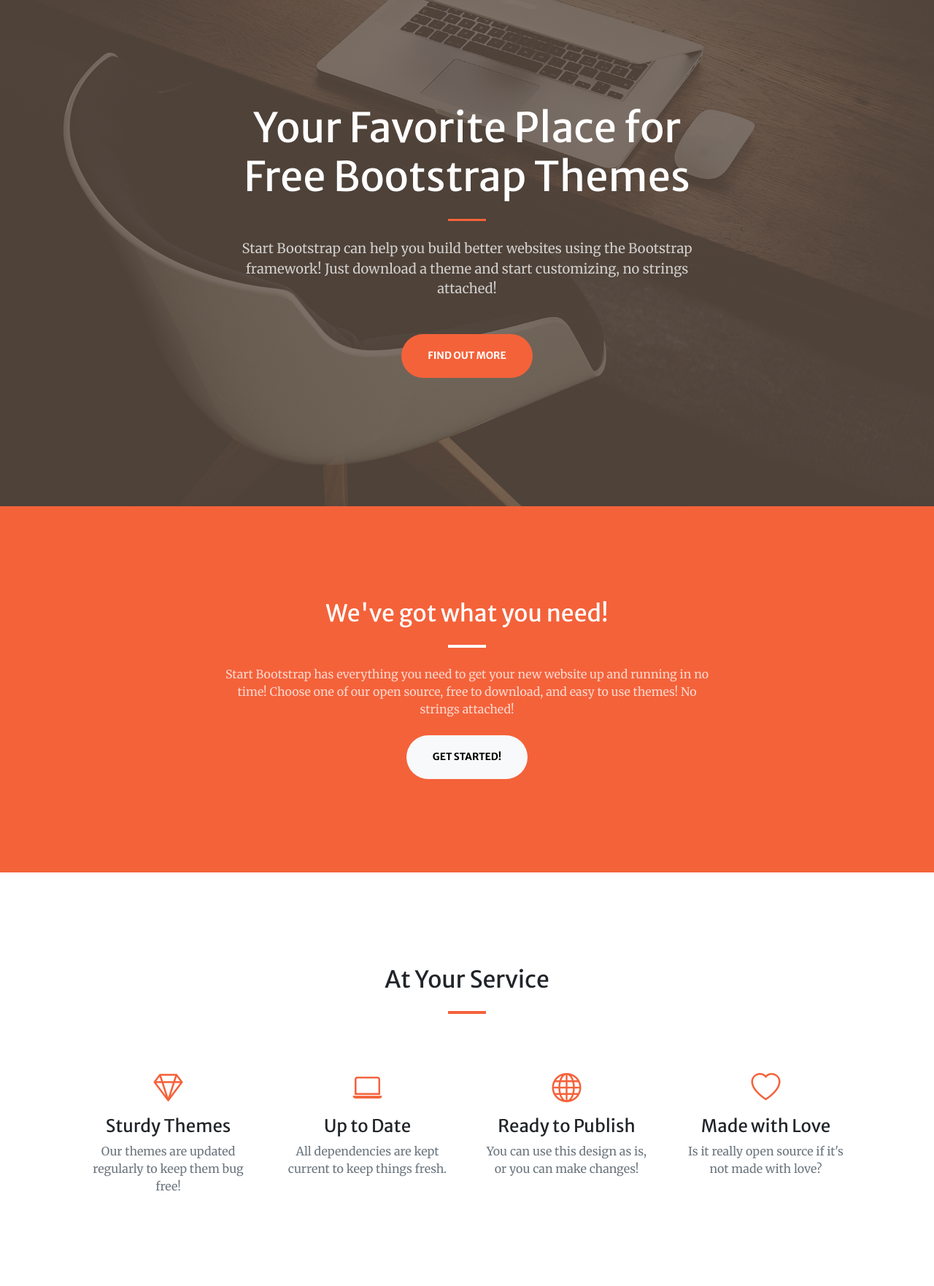
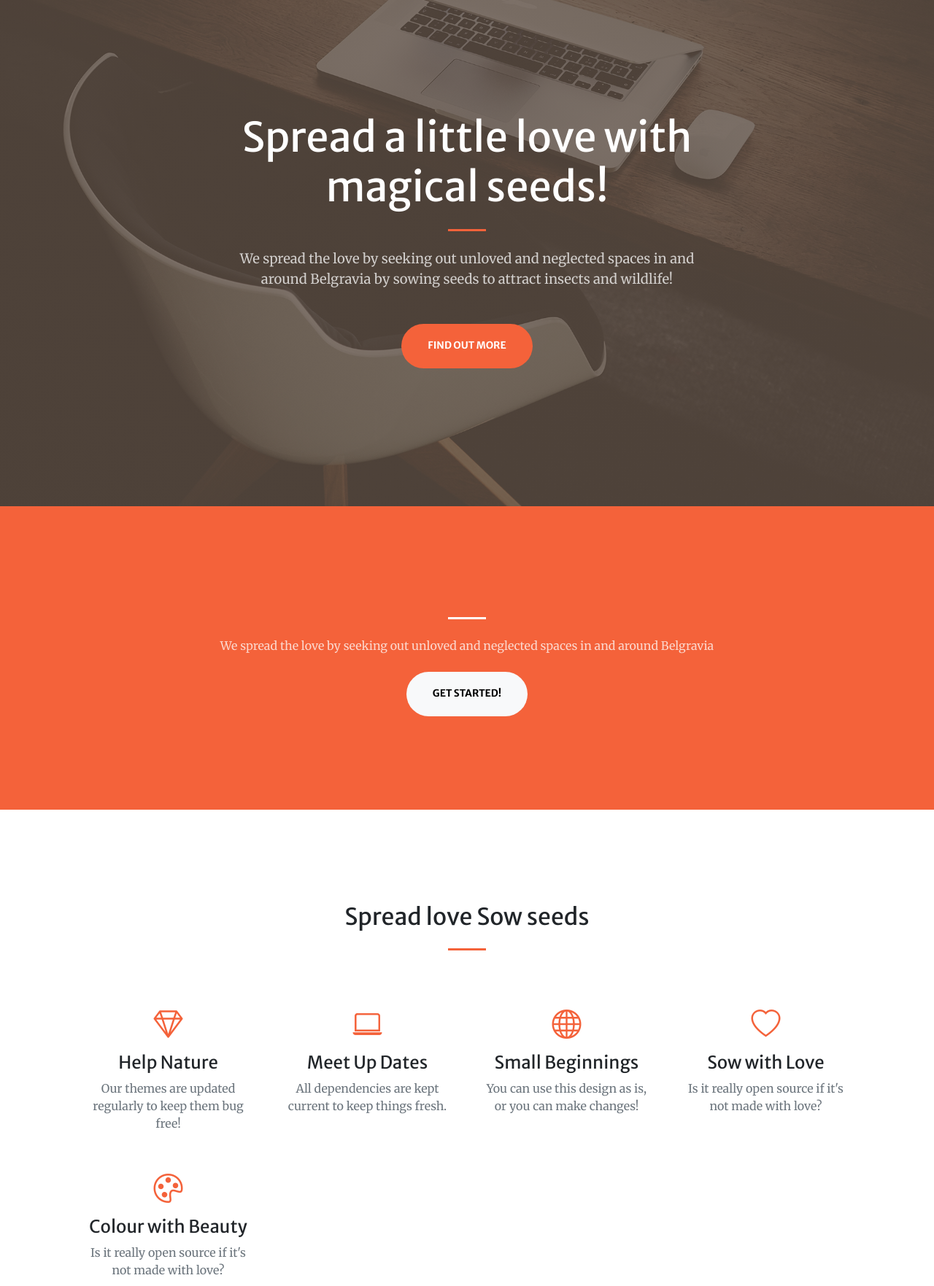
Before and after one commit to SOliv1/rewild-bootstrap-creative, a website: page dist/index.html in a window 1280 px wide. Shown: the part 106-1869 px from the top of the page at 73% size. Drawn offline with nearby package versions, Linux system fonts and the light colour scheme; some packages are replaced by stand-ins of ours; a script that the page names is missing.

Commit message:
initial commit

```diff
--- a/dist/index.html
+++ b/dist/index.html
@@ -22,7 +22,7 @@
         <!-- Navigation-->
         <nav class="navbar navbar-expand-lg navbar-light fixed-top py-3" id="mainNav">
             <div class="container px-4 px-lg-5">
-                <a class="navbar-brand" href="#page-top">Start Bootstrap</a>
+                <a class="navbar-brand" href="#page-top">Rewilding London</a>
                 <button class="navbar-toggler navbar-toggler-right" type="button" data-bs-toggle="collapse" data-bs-target="#navbarResponsive" aria-controls="navbarResponsive" aria-expanded="false" aria-label="Toggle navigation"><span class="navbar-toggler-icon"></span></button>
                 <div class="collapse navbar-collapse" id="navbarResponsive">
                     <ul class="navbar-nav ms-auto my-2 my-lg-0">
@@ -39,11 +39,11 @@
             <div class="container px-4 px-lg-5 h-100">
                 <div class="row gx-4 gx-lg-5 h-100 align-items-center justify-content-center text-center">
                     <div class="col-lg-8 align-self-end">
-                        <h1 class="text-white font-weight-bold">Your Favorite Place for Free Bootstrap Themes</h1>
+                        <h1 class="text-white font-weight-bold">Spread a little love with magical seeds!</h1>
                         <hr class="divider" />
                     </div>
                     <div class="col-lg-8 align-self-baseline">
-                        <p class="text-white-75 mb-5">Start Bootstrap can help you build better websites using the Bootstrap framework! Just download a theme and start customizing, no strings attached!</p>
+                        <p class="text-white-75 mb-5">We spread the love by seeking out unloved and neglected spaces in and around Belgravia by sowing seeds to attract insects and wildlife!</p>
                         <a class="btn btn-primary btn-xl" href="#about">Find Out More</a>
                     </div>
                 </div>
@@ -54,9 +54,9 @@
             <div class="container px-4 px-lg-5">
                 <div class="row gx-4 gx-lg-5 justify-content-center">
                     <div class="col-lg-8 text-center">
-                        <h2 class="text-white mt-0">We've got what you need!</h2>
+                        <h2 class="text-white mt-0"></h2>
                         <hr class="divider divider-light" />
-                        <p class="text-white-75 mb-4">Start Bootstrap has everything you need to get your new website up and running in no time! Choose one of our open source, free to download, and easy to use themes! No strings attached!</p>
+                        <p class="text-white-75 mb-4">We spread the love by seeking out unloved and neglected spaces in and around Belgravia</p>
                         <a class="btn btn-light btn-xl" href="#services">Get Started!</a>
                     </div>
                 </div>
@@ -65,34 +65,42 @@
         <!-- Services-->
         <section class="page-section" id="services">
             <div class="container px-4 px-lg-5">
-                <h2 class="text-center mt-0">At Your Service</h2>
+                <h2 class="text-center mt-0">Spread love Sow seeds</h2>
+
                 <hr class="divider" />
                 <div class="row gx-4 gx-lg-5">
                     <div class="col-lg-3 col-md-6 text-center">
                         <div class="mt-5">
                             <div class="mb-2"><i class="bi-gem fs-1 text-primary"></i></div>
-                            <h3 class="h4 mb-2">Sturdy Themes</h3>
+                            <h3 class="h4 mb-2">Help Nature</h3>
                             <p class="text-muted mb-0">Our themes are updated regularly to keep them bug free!</p>
                         </div>
                     </div>
                     <div class="col-lg-3 col-md-6 text-center">
                         <div class="mt-5">
                             <div class="mb-2"><i class="bi-laptop fs-1 text-primary"></i></div>
-                            <h3 class="h4 mb-2">Up to Date</h3>
+                            <h3 class="h4 mb-2">Meet Up Dates</h3>
                             <p class="text-muted mb-0">All dependencies are kept current to keep things fresh.</p>
                         </div>
                     </div>
                     <div class="col-lg-3 col-md-6 text-center">
                         <div class="mt-5">
                             <div class="mb-2"><i class="bi-globe fs-1 text-primary"></i></div>
-                            <h3 class="h4 mb-2">Ready to Publish</h3>
+                            <h3 class="h4 mb-2">Small Beginnings</h3>
                             <p class="text-muted mb-0">You can use this design as is, or you can make changes!</p>
                         </div>
                     </div>
                     <div class="col-lg-3 col-md-6 text-center">
                         <div class="mt-5">
                             <div class="mb-2"><i class="bi-heart fs-1 text-primary"></i></div>
-                            <h3 class="h4 mb-2">Made with Love</h3>
+                            <h3 class="h4 mb-2">Sow with Love</h3>
+                            <p class="text-muted mb-0">Is it really open source if it's not made with love?</p>
+                        </div>
+                    </div>
+                    <div class="col-lg-3 col-md-6 text-center">
+                        <div class="mt-5">
+                            <div class="mb-2"><i class="bi bi-palette fs-1 text-primary"></i></div>
+                            <h3 class="h4 mb-2">Colour with Beauty</h3>
                             <p class="text-muted mb-0">Is it really open source if it's not made with love?</p>
                         </div>
                     </div>
@@ -163,7 +171,7 @@
         <!-- Call to action-->
         <section class="page-section bg-dark text-white">
             <div class="container px-4 px-lg-5 text-center">
-                <h2 class="mb-4">Free Download at Start Bootstrap!</h2>
+                <h2 class="mb-4">Free Download Wildflower Chart Start Sowing !</h2>
                 <a class="btn btn-light btn-xl" href="https://startbootstrap.com/theme/creative/">Download Now!</a>
             </div>
         </section>
@@ -172,9 +180,10 @@
             <div class="container px-4 px-lg-5">
                 <div class="row gx-4 gx-lg-5 justify-content-center">
                     <div class="col-lg-8 col-xl-6 text-center">
-                        <h2 class="mt-0">Let's Get In Touch!</h2>
+                        <h2 class="mt-0">Feeling inspired?</h2>
                         <hr class="divider" />
-                        <p class="text-muted mb-5">Ready to start your next project with us? Send us a messages and we will get back to you as soon as possible!</p>
+                        <p class="text-muted mb-5">Do Get In Touch!</p>
+                        <p class="text-muted mb-5">Send us a message and we will get back to you as soon as possible!</p>
                     </div>
                 </div>
                 <div class="row gx-4 gx-lg-5 justify-content-center mb-5">
@@ -237,14 +246,14 @@
                 <div class="row gx-4 gx-lg-5 justify-content-center">
                     <div class="col-lg-4 text-center mb-5 mb-lg-0">
                         <i class="bi-phone fs-2 mb-3 text-muted"></i>
-                        <div>+1 (555) 123-4567</div>
+                        <div>hello.kuk@outlook.com</div>
                     </div>
                 </div>
             </div>
         </section>
         <!-- Footer-->
         <footer class="bg-light py-5">
-            <div class="container px-4 px-lg-5"><div class="small text-center text-muted">Copyright &copy; 2021 - Company Name</div></div>
+            <div class="container px-4 px-lg-5"><div class="small text-center text-muted">Copyright &copy; 2021 - Powered by KUK</div></div>
         </footer>
         <!-- Bootstrap core JS-->
         <script src="https://cdn.jsdelivr.net/npm/bootstrap@5.1.0/dist/js/bootstrap.bundle.min.js"></script>
```
Also changed, not shown: .vscode-upload.json (added), 2 other files.
